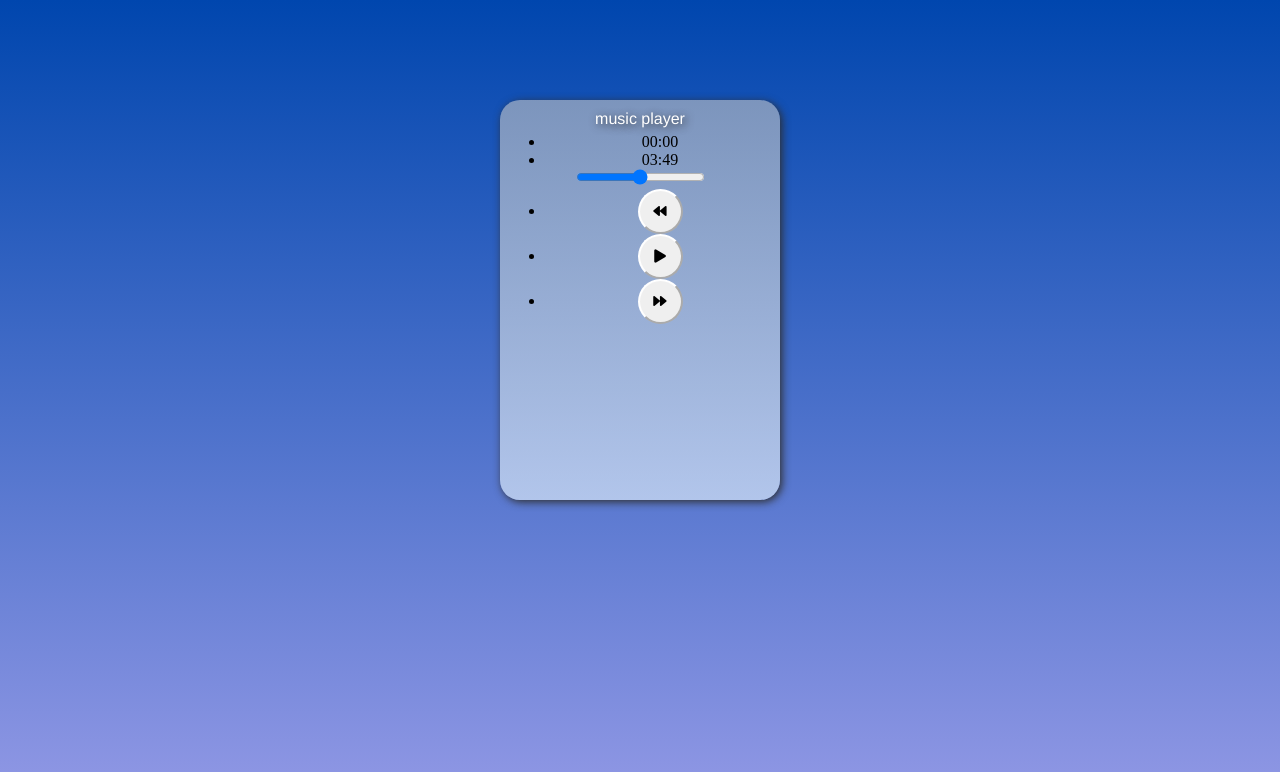
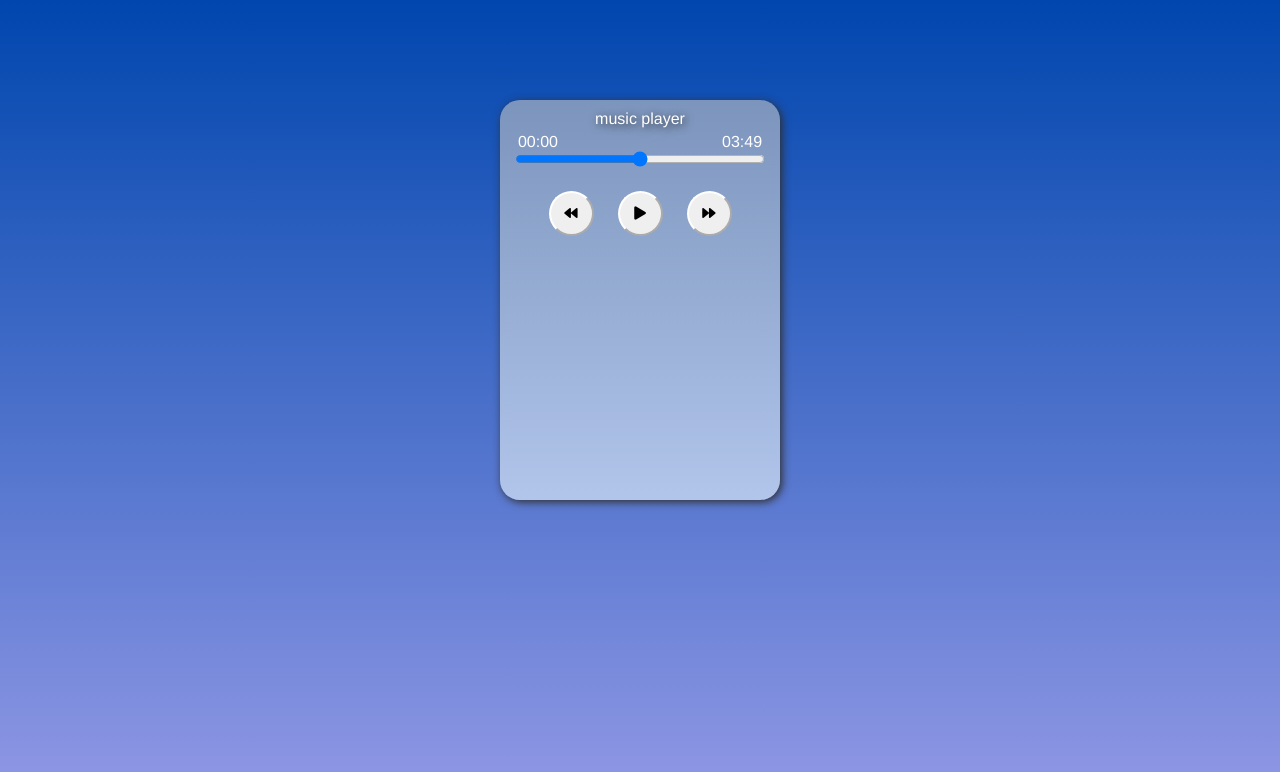
Before and after one commit to MHasanH1/WebHW, a plain HTML site: page index.html in a window 1280 px wide. Drawn offline with Linux system fonts and the light colour scheme.

Commit message:
style haye playback ezafe shod

```diff
--- a/style.css
+++ b/style.css
@@ -46,6 +46,53 @@ p
     padding-bottom: 5px;
 }
 
+
+input
+{
+    width: 250px;
+}
+
+.zaman
+{
+    margin-top: 0;
+    margin-left: 10px;
+    padding: 0;
+    width: 250px;
+
+}
+
+.te
+{
+    color: white;
+    font-family: 'Franklin Gothic Medium', 'Arial Narrow', Arial, sans-serif;
+    margin: 0 auto;
+    margin-left: 160px;
+}
+
+.ts
+{
+    color: white;
+    font-family: 'Franklin Gothic Medium', 'Arial Narrow', Arial, sans-serif;
+}
+
+ul
+{
+    padding-right: 40px;
+    margin-top: 20px;
+}
+
+li
+{
+    display: inline-block;
+    margin : 0px auto;
+}
+
+.play
+{
+    margin-left: 20px;
+    margin-right: 20px;
+}
+
 bigpart -> {
     height: 400px;
     width: 270px;
```
